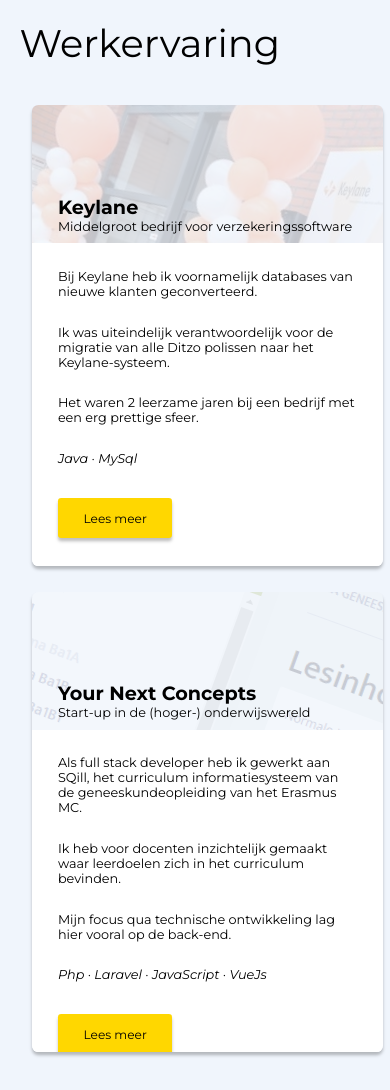
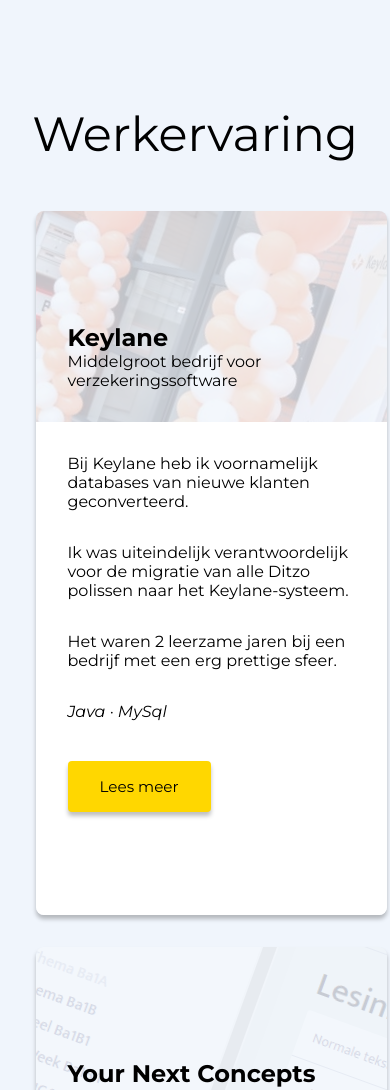
Before and after one commit to DrKlonk/DrKlonk.github.io, a website: page index.html in a window 390 px wide. Shown: the part 910-2000 px from the top of the page. Drawn offline with nearby package versions, Linux system fonts and the light colour scheme.

Commit message:
responsiveness work and projects

```diff
--- a/index.html
+++ b/index.html
@@ -26,7 +26,7 @@
               design en user experience heeft de overhand genomen.
             </p>
             <p class="intro-card__side-note">
-              *Naast deze site ben ik zelf ook responsive via deze kanalen
+              *Ik ben het meest responsive via deze kanalen
             </p>
             <div class="intro-card__button-block">
               <button class="btn btn--primary">Stuur me een mailtje</button>
@@ -71,7 +71,7 @@
       </section>
 
       <section class="section-work">
-         <h2 class="u-margin-bottom-small">Werkervaring</h2>
+         <h2 class="u-margin-bottom-small u-text-align-center">Werkervaring</h2>
          <ul class="cards">
            <li class="card">
              <div class="card__side card__side--front">
@@ -175,7 +175,7 @@
       <div class="separator"></div>
 
       <section class="section-work">
-        <h2 class="u-margin-bottom-small">Projecten</h2>
+        <h2 class="u-margin-bottom-small u-text-align-center">Projecten</h2>
         <ul class="cards">
           <li class="card">
             <div class="card__side card__side--front">
@@ -313,7 +313,7 @@
         .card-container
       </div>
      </section> -->
-
+    </main>
     <footer class="footer">
       <div class="footer__contact-side">
         <h3>Direct contact</h3>
@@ -330,7 +330,6 @@
         </p>
       </div>
     </footer>
-    </main>
     <script src="https://cdn.jsdelivr.net/npm/clipboard@2.0.8/dist/clipboard.min.js"></script>
     <script src="js/script.js"></script>
     <script type="module" src="https://unpkg.com/ionicons@5.4.0/dist/ionicons/ionicons.esm.js"></script>
--- a/scss/abstracts/_mixins.scss
+++ b/scss/abstracts/_mixins.scss
@@ -32,8 +32,8 @@
     }
   }
   @if $breakpoint == tiny {
-    @media only screen and (max-width: 20em) {
-      // 320px
+    @media only screen and (max-width: 22.5em) {
+      // 360px
       @content;
     }
   }
--- a/scss/abstracts/_utilities.scss
+++ b/scss/abstracts/_utilities.scss
@@ -1,3 +1,11 @@
 .u-margin-bottom-small {
   margin-bottom: 2rem;
 }
+
+.u-margin-left-tiny {
+  margin-left: 1rem;
+}
+
+.u-text-align-center {
+  text-align: center;
+}
--- a/scss/base/_base.scss
+++ b/scss/base/_base.scss
@@ -10,6 +10,6 @@
   box-sizing: border-box;
 
   @include respond(tab-land) {
-    font-size: 80%;
+    // font-size: 80%;
   }
 }
--- a/scss/components/_card.scss
+++ b/scss/components/_card.scss
@@ -4,6 +4,13 @@
   max-width: 28rem;
   flex: 1 0 100%;
   margin: 1rem;
+
+  @include respond(phone) {
+    height: 44rem;
+  }
+  @include respond(tiny) {
+    height: 48rem;
+  }
 
   &__side {
     transition: transform 0.8s ease;
@@ -16,6 +23,14 @@
     width: 100%;
     overflow: hidden;
     backface-visibility: hidden;
+
+    @include respond(phone) {
+      height: 44rem;
+    }
+
+    @include respond(tiny) {
+      height: 48rem;
+    }
 
     &--back {
       background-image: linear-gradient(
--- a/scss/components/_intro-card.scss
+++ b/scss/components/_intro-card.scss
@@ -8,12 +8,12 @@
   display: flex;
   justify-content: space-between;
 
-  @include respond(tab-port) {
+  @include respond(tab-land) {
     flex-direction: column;
     max-width: 40rem;
   }
 
-  @include respond(phone) {
+  @include respond(tab-port) {
     max-width: 90%;
     padding: 2rem;
   }
@@ -23,49 +23,55 @@
     padding-right: 3rem;
     border-right: 1px solid $color-grey-dark;
 
-    @include respond(tab-port) {
+    @include respond(tab-land) {
       width: 100%;
       padding-right: 0;
       border-right: none;
     }
   }
+
   &__heading {
     font-size: 3rem;
     margin-bottom: 1rem;
 
-    @include respond(tab-port) {
+    @include respond(tab-land) {
       display: flex;
       justify-content: space-between;
       align-items: center;
     }
   }
+
   &__heading-photo {
     display: none;
 
-    @include respond(tab-port) {
+    @include respond(tab-land) {
       margin-left: 1rem;
       display: inline-block;
       border-radius: 50%;
       height: 6rem;
     }
   }
+
   &__sub-heading {
     font-size: 1.25rem;
     margin-bottom: 3rem;
   }
+
   &__content {
     margin: 1rem 0;
   }
+
   &__side-note {
     margin-top: 3rem;
     font-size: 0.825rem;
   }
+
   &__button-block {
     margin-top: 0.25rem;
     display: flex;
     justify-content: space-between;
 
-    @include respond(phone) {
+    @include respond(tab-port) {
       flex-direction: column;
     }
   }
@@ -75,24 +81,28 @@
     padding-left: 3rem;
     @include flex-center;
 
-    @include respond(tab-port) {
+    @include respond(tab-land) {
       display: none;
     }
   }
+
   &__photo-box {
     @include flex-center;
     flex-direction: column;
   }
+
   &__photo {
     height: 14rem;
     border-radius: 50%;
     @include shadow-small;
   }
+
   &__caption {
     font-size: 0.875rem;
     margin-top: 3rem;
     text-align: center;
   }
+
   &__sub-caption {
     display: block;
   }
--- a/scss/layout/_layout.scss
+++ b/scss/layout/_layout.scss
@@ -9,6 +9,7 @@
 
 .section-intro {
   min-height: 95vh;
+  padding-bottom: 10rem;
   background-image: linear-gradient(
     to right bottom,
     $color-primary-dark,
@@ -30,7 +31,7 @@
 .cards {
   display: flex;
   list-style: none;
-  justify-content: space-between;
+  justify-content: space-around;
   flex-wrap: wrap;
 }
 
```
Also changed, not shown: css/style.css. Lines whose indentation alone changed are shown as unchanged.
